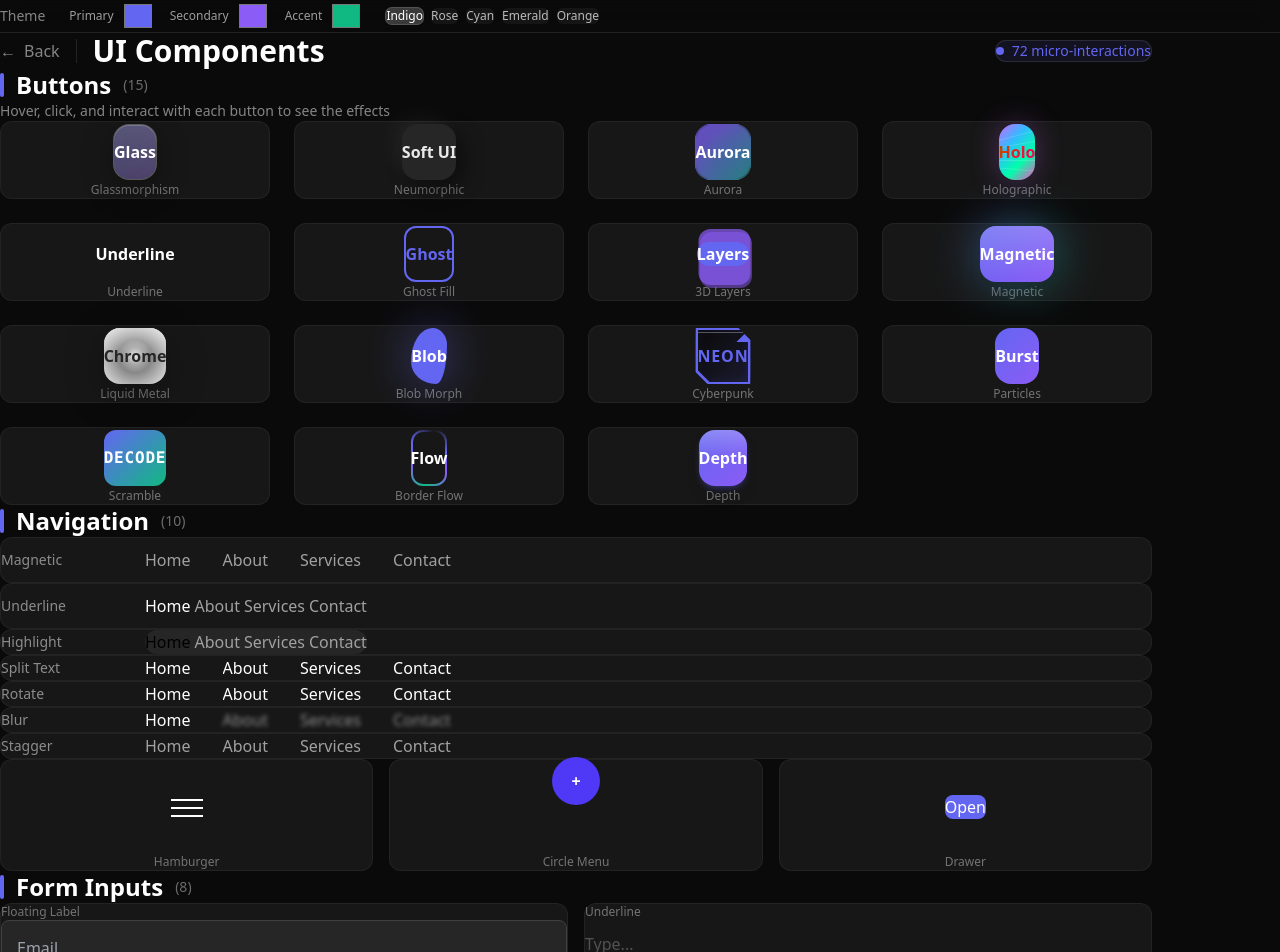
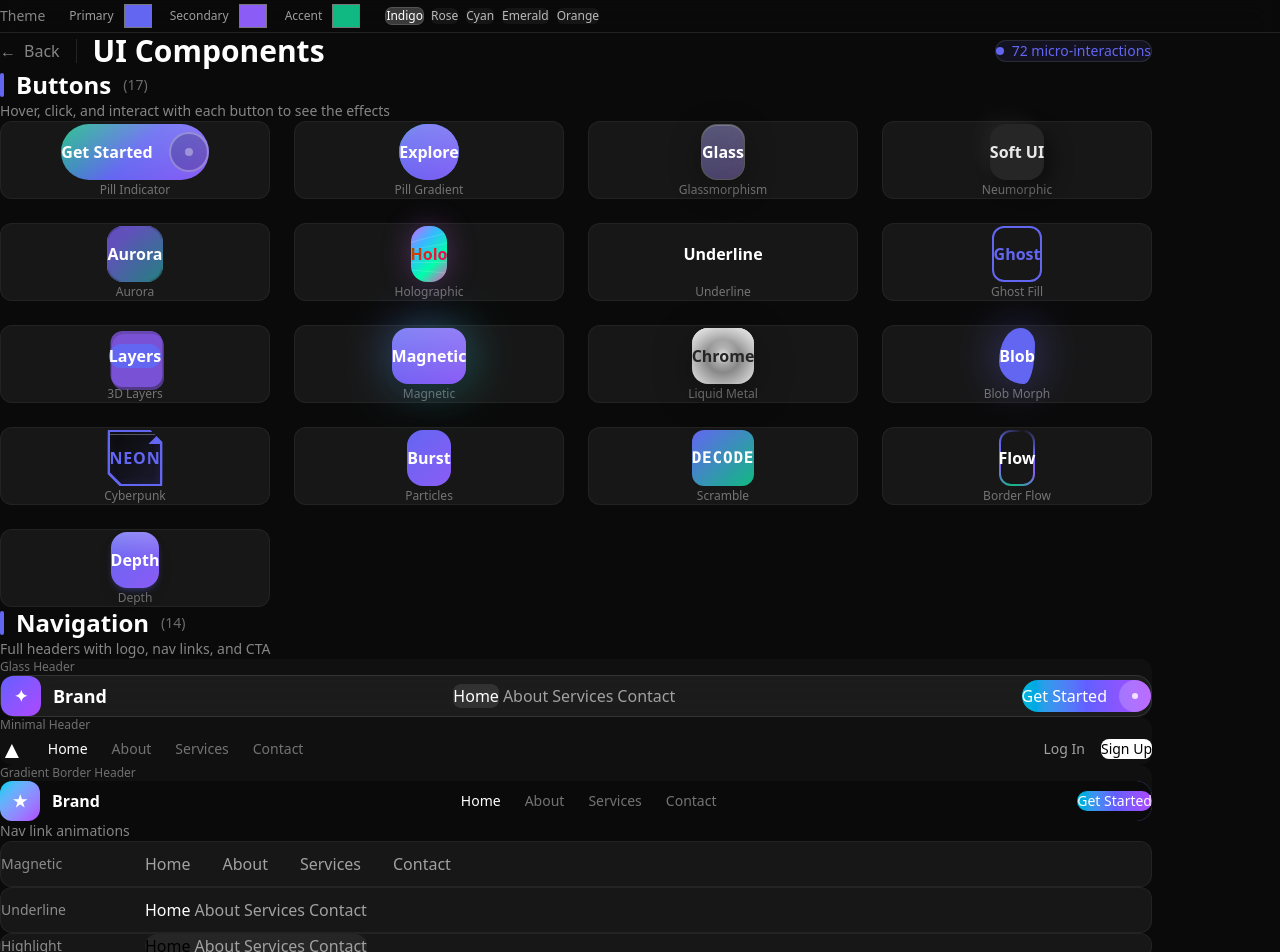
Before and after one commit to toddclawd-del/interaction-lab, a React (Vite) app: page /#/ui-components in a window 1280 px wide. Shown: the top 952 px of the page. Built offline with nearby package versions, Linux system fonts and the light colour scheme.

Commit message:
feat: Add new buttons and headers to UI showcase
- PillIndicatorButton and PillGradientButton now displayed
- Full headers section: Glass, Minimal, GradientBorder
- Updated component counts

```diff
--- a/src/interactions/ui-components/index.tsx
+++ b/src/interactions/ui-components/index.tsx
@@ -19,6 +19,8 @@ import {
   TextScrambleButton,
   BorderFlowButton,
   DepthShadowButton,
+  PillIndicatorButton,
+  PillGradientButton,
 } from './buttons'
 
 import {
@@ -32,6 +34,10 @@ import {
   MorphingHamburger,
   CircleMenu,
   SlidingDrawer,
+  GlassHeader,
+  MinimalHeader,
+  // FloatingHeader, // Fixed-position header, best used in full page context
+  GradientBorderHeader,
 } from './headers'
 
 import {
@@ -278,9 +284,11 @@ function UIComponentsContent() {
       <main className="max-w-6xl mx-auto px-6 pb-16">
 
         {/* Buttons Section */}
-        <Section title="Buttons" count={15}>
+        <Section title="Buttons" count={17}>
           <p className="text-white/50 text-sm mb-6 -mt-2">Hover, click, and interact with each button to see the effects</p>
           <div className="grid grid-cols-2 md:grid-cols-3 lg:grid-cols-4 gap-6">
+            <ComponentCard label="Pill Indicator"><PillIndicatorButton>Get Started</PillIndicatorButton></ComponentCard>
+            <ComponentCard label="Pill Gradient"><PillGradientButton>Explore</PillGradientButton></ComponentCard>
             <ComponentCard label="Glassmorphism"><GlassmorphismButton>Glass</GlassmorphismButton></ComponentCard>
             <ComponentCard label="Neumorphic"><NeumorphicButton>Soft UI</NeumorphicButton></ComponentCard>
             <ComponentCard label="Aurora"><AuroraButton>Aurora</AuroraButton></ComponentCard>
@@ -300,7 +308,26 @@ function UIComponentsContent() {
         </Section>
 
         {/* Navigation Section */}
-        <Section title="Navigation" count={10}>
+        <Section title="Navigation" count={14}>
+          {/* Full Headers */}
+          <p className="text-white/50 text-sm mb-4 -mt-2">Full headers with logo, nav links, and CTA</p>
+          <div className="space-y-4 mb-8">
+            <div className="p-4 bg-neutral-900/50 rounded-xl">
+              <p className="text-xs text-white/40 mb-3">Glass Header</p>
+              <GlassHeader items={navItems} />
+            </div>
+            <div className="p-4 bg-neutral-900/50 rounded-xl">
+              <p className="text-xs text-white/40 mb-3">Minimal Header</p>
+              <MinimalHeader items={navItems} />
+            </div>
+            <div className="p-4 bg-neutral-900/50 rounded-xl">
+              <p className="text-xs text-white/40 mb-3">Gradient Border Header</p>
+              <GradientBorderHeader items={navItems} />
+            </div>
+          </div>
+
+          {/* Nav Link Animations */}
+          <p className="text-white/50 text-sm mb-4">Nav link animations</p>
           <div className="space-y-4">
             <ShowcaseRow label="Magnetic"><MagneticNav items={navItems} /></ShowcaseRow>
             <ShowcaseRow label="Underline"><UnderlineNav items={navItems} /></ShowcaseRow>
```
